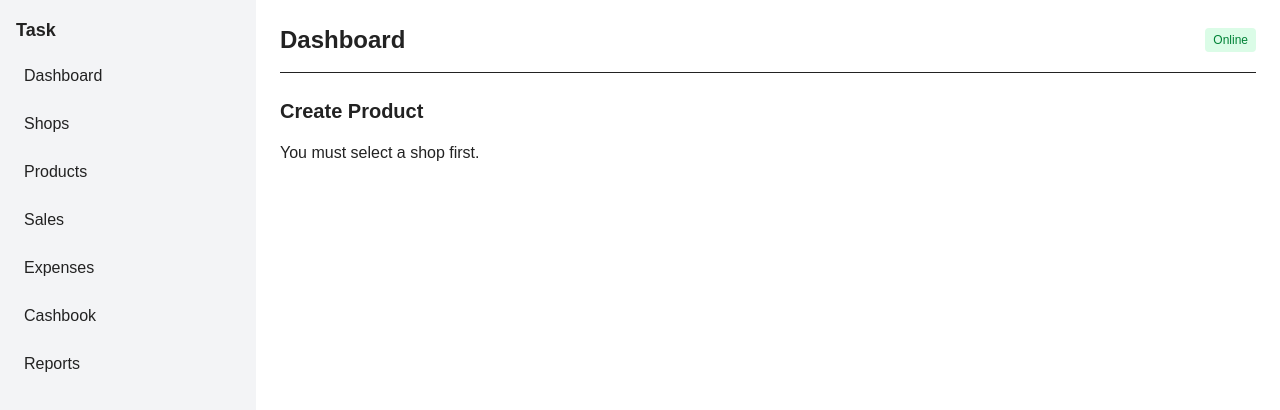
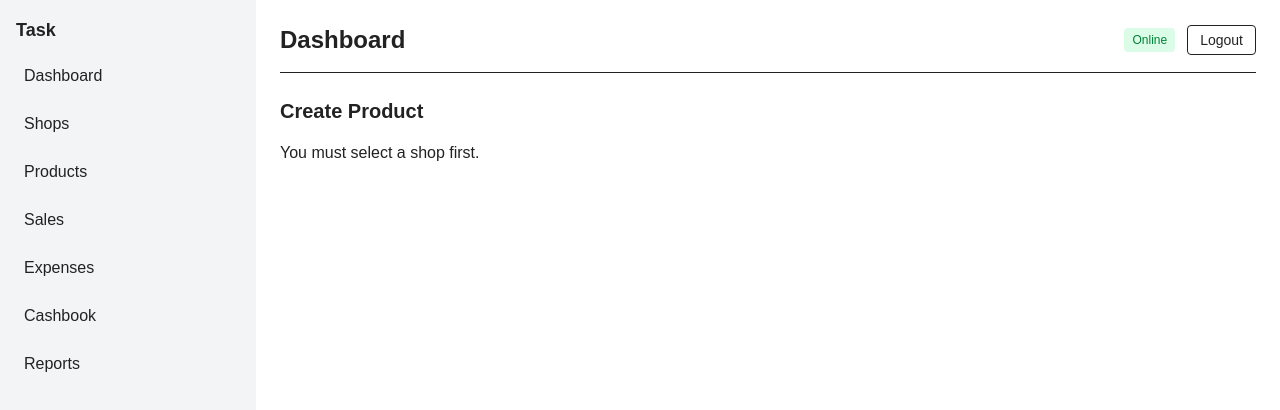
Before and after one commit to zisan-2000/ultra-pos, a Next.js app: page /dashboard/products/new in a window 1280 px wide. Shown: the top 410 px of the page. Built offline with nearby package versions, Linux system fonts and the light colour scheme.

Commit message:
logout button implemented !

```diff
--- /dev/null
+++ b/app/actions/auth.ts
@@ -0,0 +1,23 @@
+// app/actions/auth.ts
+
+"use server";
+
+import { cookies } from "next/headers";
+import { redirect } from "next/navigation";
+import { createServerClientForRoute } from "@/lib/supabase";
+
+type LogoutState = { error?: string };
+
+export async function logout(_: LogoutState): Promise<LogoutState> {
+  const cookieStore = await cookies();
+  const supabase = createServerClientForRoute(cookieStore);
+
+  const { error } = await supabase.auth.signOut();
+
+  if (error) {
+    console.error("Logout failed", error);
+    return { error: "Logout failed. Please try again." };
+  }
+
+  redirect("/login");
+}
--- a/app/dashboard/layout.tsx
+++ b/app/dashboard/layout.tsx
@@ -3,6 +3,7 @@
 
 import Link from "next/link";
 import { useOnlineStatus } from "@/lib/sync/net-status";
+import LogoutButton from "@/components/LogoutButton";
 
 export default function DashboardLayout({ children }: any) {
   const online = useOnlineStatus();
@@ -43,13 +44,19 @@ export default function DashboardLayout({ children }: any) {
         <header className="border-b pb-4 mb-6 flex items-center justify-between">
           <h1 className="text-2xl font-bold">Dashboard</h1>
 
+          <div className="flex items-center gap-3">
             <span
               className={`text-xs px-2 py-1 rounded ${
-              online ? "bg-green-100 text-green-700" : "bg-red-100 text-red-700"
+                online
+                  ? "bg-green-100 text-green-700"
+                  : "bg-red-100 text-red-700"
               }`}
             >
               {online ? "Online" : "Offline"}
             </span>
+
+            <LogoutButton />
+          </div>
         </header>
 
         {children}
--- /dev/null
+++ b/components/LogoutButton.tsx
@@ -0,0 +1,34 @@
+// components/LogoutButton.tsx
+
+"use client";
+
+import { useActionState } from "react";
+import { useFormStatus } from "react-dom";
+import { logout } from "@/app/actions/auth";
+
+function SubmitButton() {
+  const { pending } = useFormStatus();
+
+  return (
+    <button
+      type="submit"
+      disabled={pending}
+      className="px-3 py-1 rounded border bg-white text-sm hover:bg-gray-50 disabled:opacity-60 disabled:cursor-not-allowed"
+    >
+      {pending ? "Signing out..." : "Logout"}
+    </button>
+  );
+}
+
+export default function LogoutButton() {
+  const [state, formAction] = useActionState(logout, { error: undefined });
+
+  return (
+    <form action={formAction} className="flex items-center gap-2">
+      <SubmitButton />
+      {state?.error ? (
+        <span className="text-xs text-red-600">{state.error}</span>
+      ) : null}
+    </form>
+  );
+}
```
Lines whose indentation alone changed are shown as unchanged.
